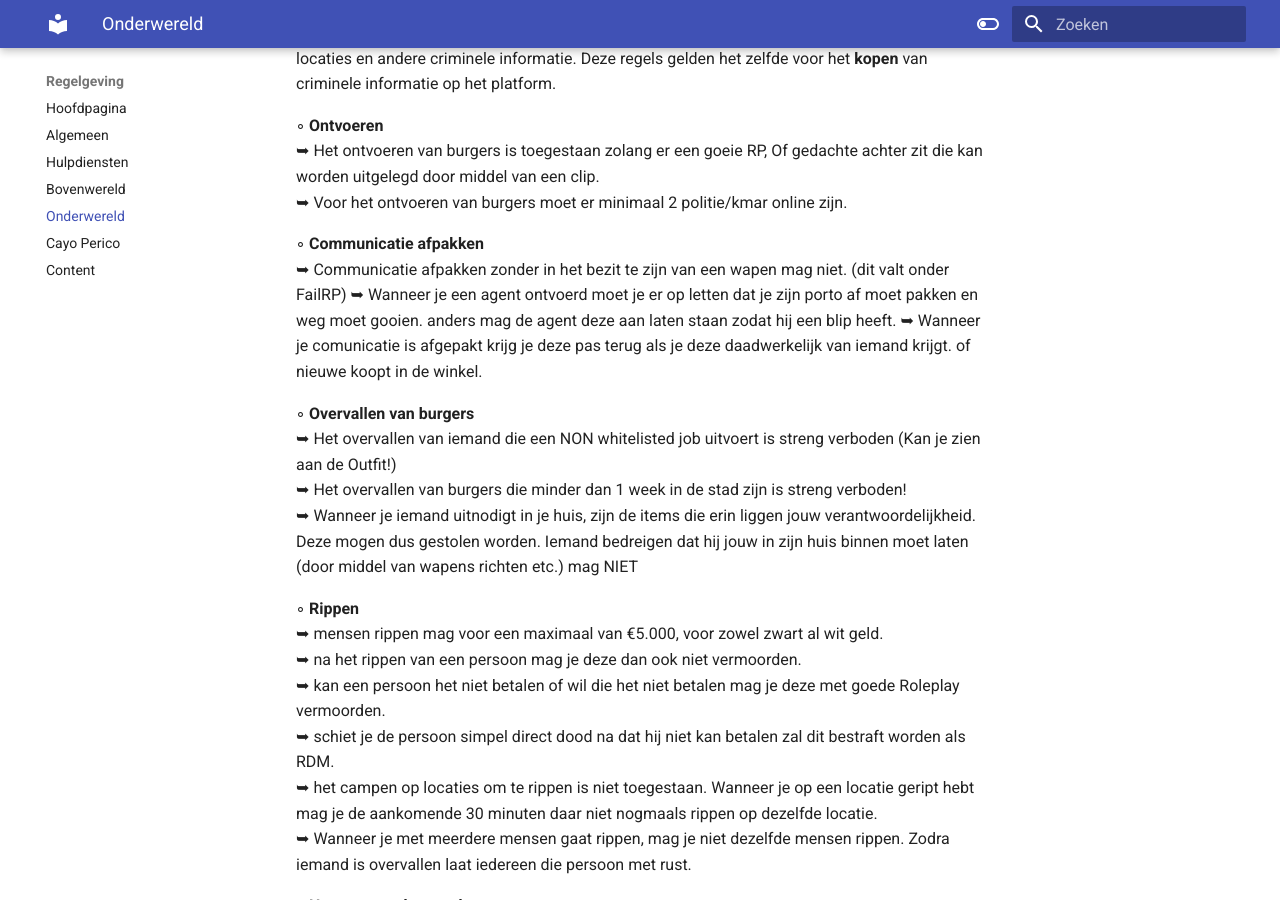
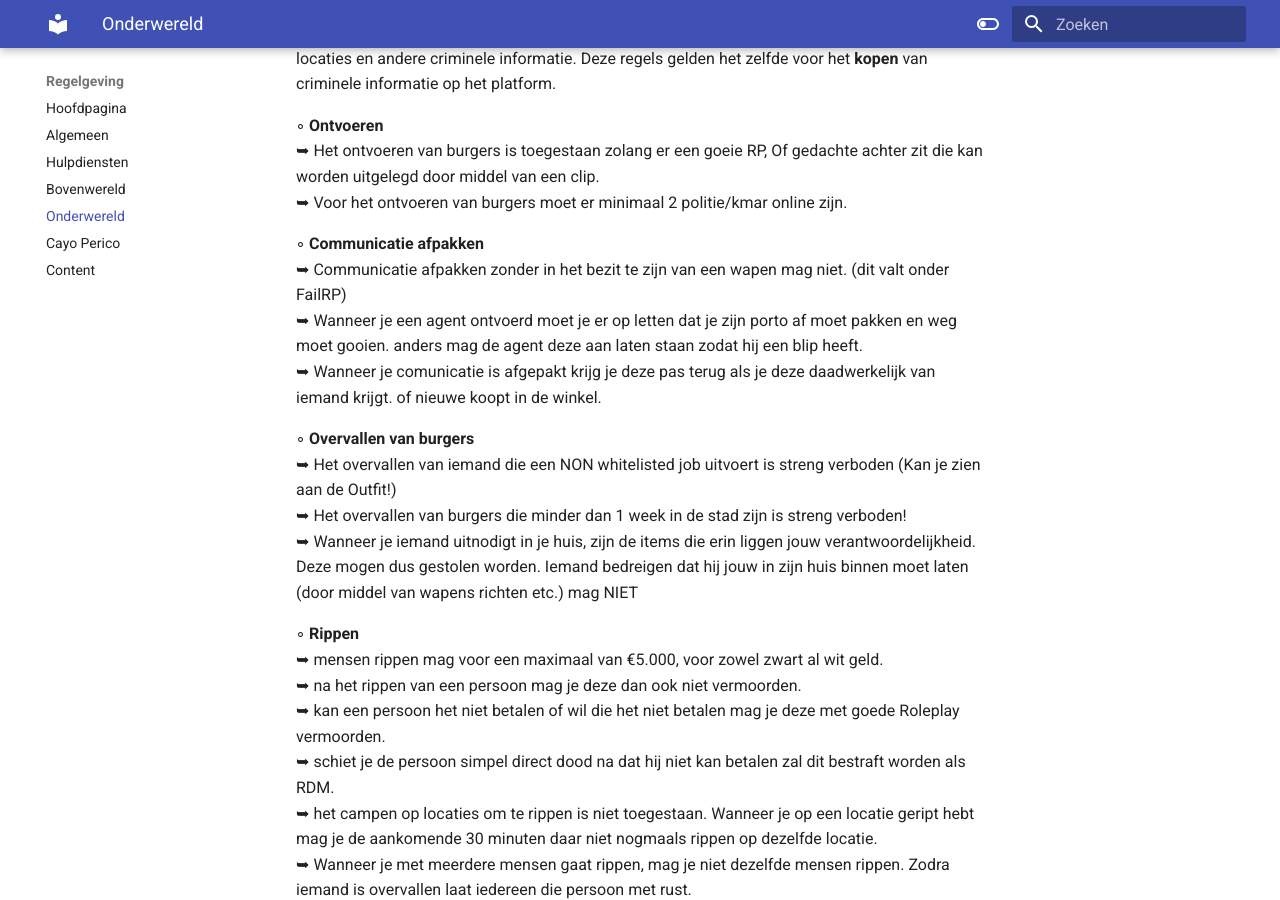
Before and after one commit to CappaWappa/Regels, an MkDocs documentation site: the page built from docs/onderwereld.md, in a window 1280 px wide and 900 px high, scrolled down 438 px. Built offline with MkDocs 1.6.1 and Material for MkDocs 9.7.7, drawn with Linux system fonts in a browser that asks for light colours; comment, search, counter and statistics services are not loaded.

```diff
--- a/docs/onderwereld.md
+++ b/docs/onderwereld.md
@@ -15,11 +15,11 @@ Nieuwe spelers die de onderwereld induiken worden niet meer geacht als nieuwe sp
 
 
 ◦ <b>Communicatie afpakken</b> <br>
-     ➥ Communicatie afpakken zonder in het bezit te zijn van een wapen mag niet. (dit valt onder FailRP)
+     ➥ Communicatie afpakken zonder in het bezit te zijn van een wapen mag niet. (dit valt onder FailRP)<br>
      ➥ Wanneer je een agent ontvoerd moet je er op letten dat je zijn porto af moet pakken en weg moet gooien. anders mag de
-   agent deze aan laten staan zodat hij een blip heeft.
+   agent deze aan laten staan zodat hij een blip heeft.<br>
      ➥ Wanneer je comunicatie is afgepakt krijg je deze pas terug als je deze daadwerkelijk van iemand krijgt.
-   of nieuwe koopt in de winkel.
+   of nieuwe koopt in de winkel.<br>
 
 
 ◦ <b>Overvallen van burgers</b> <br>
```
